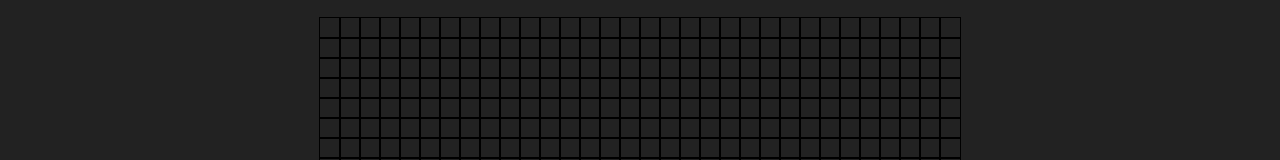
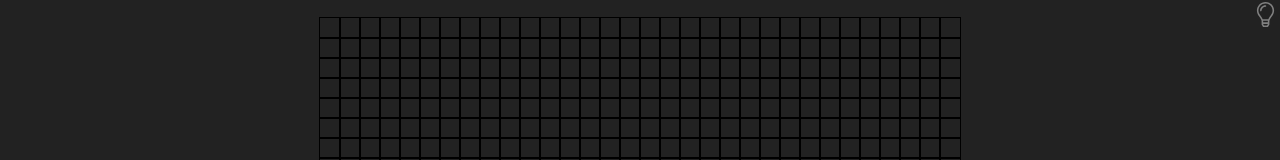
Before and after one commit to boredofnames/pixel-art-drawer, a React (Create React App) app: page / in a window 1280 px wide. Shown: the top 160 px of the page. Built offline with nearby package versions, Linux system fonts and the light colour scheme.

Commit message:
lightbulb

```diff
--- a/src/App.css
+++ b/src/App.css
@@ -1,5 +1,6 @@
 .App {
   display: flex;
+  position: relative;
   flex-direction: column;
   width: fit-content;
   min-width: 100%;
@@ -9,3 +10,9 @@
   color: white;
   user-select: none;
 }
+
+.lightbulb {
+  position: absolute;
+  right: 2px;
+  top: 2px;
+}
--- a/src/App.js
+++ b/src/App.js
@@ -1,7 +1,26 @@
 import React, { useState, useMemo, useEffect, useCallback } from "react";
 import Controls from "./component/Controls";
 import PixelGrid from "./component/PixelGrid";
+import Icon from "./component/Icon";
 import "./App.css";
+
+const LightBulb = ({ darkMode, setDarkMode }) => {
+  return (
+    <div className="lightbulb" onClick={() => setDarkMode(!darkMode)}>
+      <Icon
+        name="Dark Mode"
+        viewBox="0 0 352 512"
+        d="M176 0C73.05 0-.12 83.54 0 176.24c.06 44.28 16.5 84.67 43.56 115.54C69.21 321.03 93.85 368.68 96 384l.06 75.18c0 3.15.94 6.22 2.68 8.84l24.51 36.84c2.97 4.46 7.97 7.14 13.32 7.14h78.85c5.36 0 10.36-2.68 13.32-7.14l24.51-36.84c1.74-2.62 2.67-5.7 2.68-8.84L256 384c2.26-15.72 26.99-63.19 52.44-92.22C335.55 260.85 352 220.37 352 176 352 78.8 273.2 0 176 0zm47.94 454.31L206.85 480h-61.71l-17.09-25.69-.01-6.31h95.9v6.31zm.04-38.31h-95.97l-.07-32h96.08l-.04 32zm60.4-145.32c-13.99 15.96-36.33 48.1-50.58 81.31H118.21c-14.26-33.22-36.59-65.35-50.58-81.31C44.5 244.3 32.13 210.85 32.05 176 31.87 99.01 92.43 32 176 32c79.4 0 144 64.6 144 144 0 34.85-12.65 68.48-35.62 94.68zM176 64c-61.75 0-112 50.25-112 112 0 8.84 7.16 16 16 16s16-7.16 16-16c0-44.11 35.88-80 80-80 8.84 0 16-7.16 16-16s-7.16-16-16-16z"
+        style={{
+          width: "25px",
+          height: "25px",
+          cursor: "pointer",
+          color: darkMode ? "gray" : "black",
+        }}
+      />
+    </div>
+  );
+};
 
 function App() {
   const [color, setColor] = useState("#000000");
@@ -12,6 +31,7 @@ function App() {
   const [cellSize, setCellSize] = useState(20);
   const [tool, setTool] = useState("pen");
   const [menu, setMenu] = useState(null);
+  const [darkMode, setDarkMode] = useState(true);
 
   const blankCells = useCallback(() => {
     var c = [];
@@ -81,10 +101,12 @@ function App() {
   return (
     <div
       className="App"
+      style={{ backgroundColor: darkMode ? "#222" : "lightgray" }}
       onClick={(e) => onClick(e)}
       onKeyDown={(e) => onKeyDown(e)}
       tabIndex={0}
     >
+      <LightBulb darkMode={darkMode} setDarkMode={setDarkMode} />
       <PixelGrid
         color={color}
         sColor={sColor}
--- a/src/css/Menu.css
+++ b/src/css/Menu.css
@@ -58,3 +58,8 @@ input[type="number"] {
 input[type="range"] {
   width: 100px;
 }
+
+.menu a {
+  color: white;
+  text-decoration: none;
+}
```
